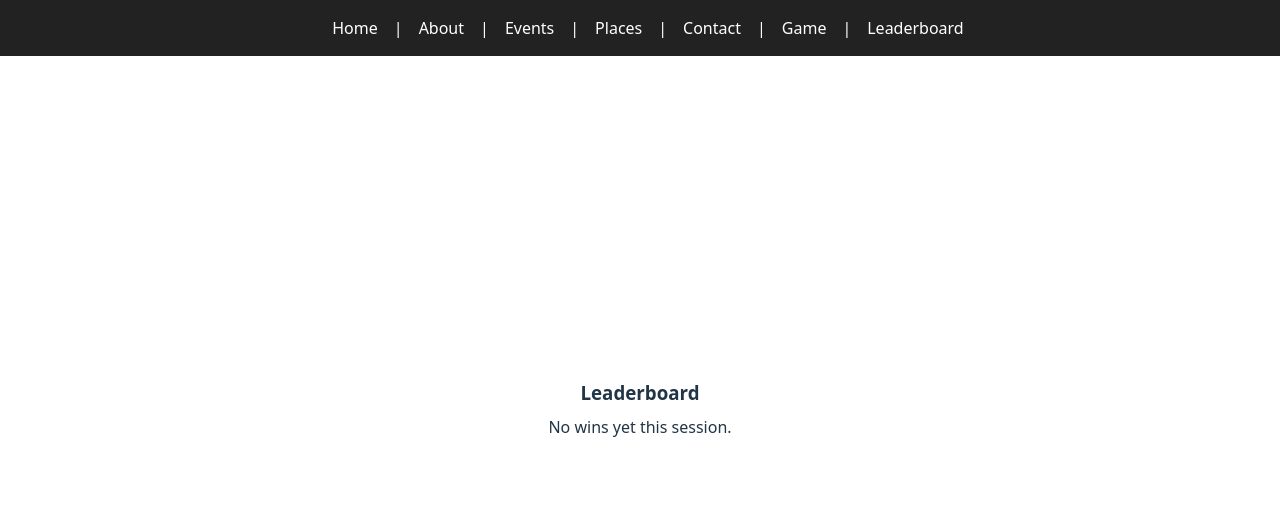
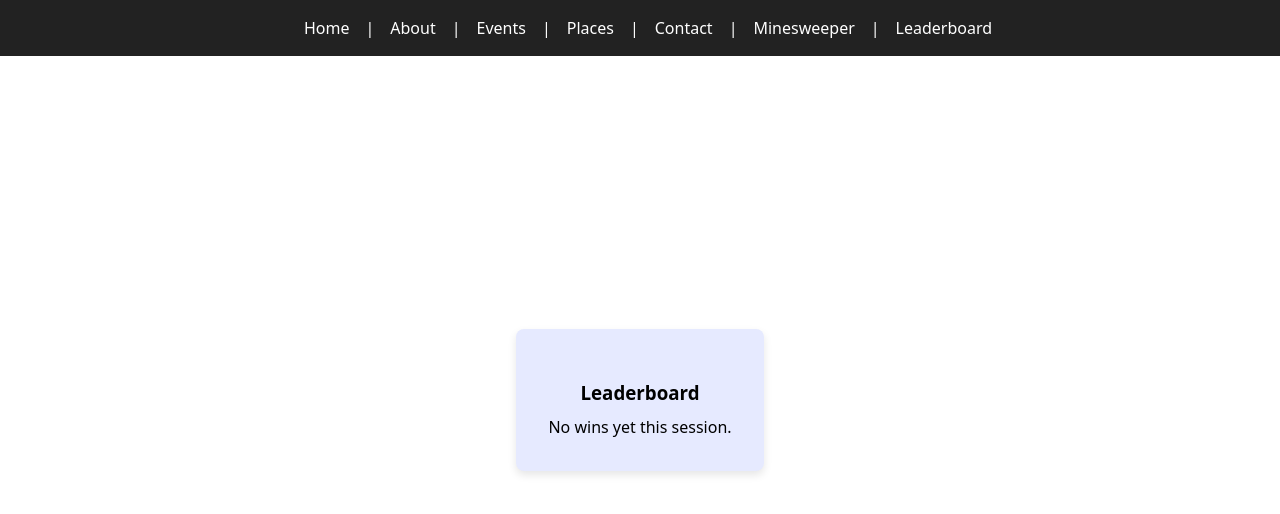
Before and after one commit to davidsl/refactored-training, a React (Vite) app in the folder refactored-training/: page /leaderboard in a window 1280 px wide. Shown: the top 514 px of the page. Built offline with nearby package versions, Linux system fonts and the light colour scheme.

Commit message:
styling and refactor

```diff
--- a/refactored-training/src/App.tsx
+++ b/refactored-training/src/App.tsx
@@ -5,7 +5,7 @@ import About from './About/About'
 import Events from './Events/Events'
 import Places from './Places/Places'
 import Contact from './Contact/Contact'
-import Game from './Game/Game'
+import Minesweeper from './Minesweeper/Minesweeper'
 import Leaderboard from './Leaderboard/Leaderboard'
 import Header from './Header/Header'
 
@@ -19,7 +19,7 @@ function App() {
           <Route path="/events" element={<Events />} />
           <Route path="/places" element={<Places />} />
           <Route path="/contact" element={<Contact />} />
-          <Route path="/game" element={<Game />} />
+          <Route path="/game" element={<Minesweeper />} />
           <Route path="/leaderboard" element={<Leaderboard />} />
         </Routes>
     </Router>
--- a/refactored-training/src/Header/Header.tsx
+++ b/refactored-training/src/Header/Header.tsx
@@ -7,7 +7,7 @@ function Header() {
       <nav>
         <Link to="/">Home</Link> | <Link to="/about">About</Link> |{' '}
         <Link to="/events">Events</Link> | <Link to="/places">Places</Link> |{' '}
-        <Link to="/contact">Contact</Link> | <Link to="/game">Game</Link> |{' '}
+        <Link to="/contact">Contact</Link> | <Link to="/game">Minesweeper</Link> |{' '}
         <Link to="/leaderboard">Leaderboard</Link>
       </nav>
     </div>
--- a/refactored-training/src/Leaderboard/Leaderboard.module.css
+++ b/refactored-training/src/Leaderboard/Leaderboard.module.css
@@ -1,8 +1,10 @@
 /* Game custom styles */
-.gameContainer {
+.leaderContainer {
   padding: 2rem;
   background: #e6eaff;
   border-radius: 8px;
+  box-shadow: 0 4px 8px rgba(0, 0, 0, 0.1);
+  color: black;
 }
 
 @keyframes flipReveal {
--- a/refactored-training/src/Leaderboard/Leaderboard.tsx
+++ b/refactored-training/src/Leaderboard/Leaderboard.tsx
@@ -1,4 +1,5 @@
 import React from 'react';
+import styles from './Leaderboard.module.css';
 
 export type WinRecord = {
   rows: number;
@@ -32,7 +33,7 @@ const Leaderboard: React.FC = () => {
   }, []);
 
   return (
-    <div style={{ marginTop: 12, width: '100%' }}>
+    <div className={styles.leaderContainer}>
       <h3 style={{ marginBottom: 8 }}>Leaderboard</h3>
       {leaderboard.length === 0 ? (
         <div>No wins yet this session.</div>
--- a/refactored-training/src/Game/Game.module.css
+++ b/refactored-training/src/Minesweeper/Minesweeper.module.css
@@ -3,6 +3,8 @@
   padding: 2rem;
   background: #e6eaff;
   border-radius: 8px;
+  box-shadow: 0 4px 8px rgba(0, 0, 0, 0.1);
+  color: black;
 }
 
 @keyframes flipReveal {
--- a/refactored-training/src/Game/Game.tsx
+++ b/refactored-training/src/Minesweeper/Minesweeper.tsx
@@ -1,6 +1,6 @@
 import { useState, useEffect, useRef } from 'react';
 import type { MouseEvent } from 'react';
-import styles from './Game.module.css';
+import styles from './Minesweeper.module.css';
 
 const ROWS = 10;
 const COLS = 10;
@@ -78,7 +78,7 @@ function cloneBoard(board: Board): Board {
   return board.map(row => row.map(cell => ({ ...cell })));
 }
 
-function Game() {
+function Minesweeper() {
   const [{ board, preReveal: initialPreReveal }] = useState(() => generateBoard());
   const [boardState, setBoard] = useState<Board>(board);
   const [preReveal, setPreReveal] = useState<PreReveal>(initialPreReveal);
@@ -342,4 +342,4 @@ function Game() {
   );
 }
 
-export default Game;
+export default Minesweeper;
```
